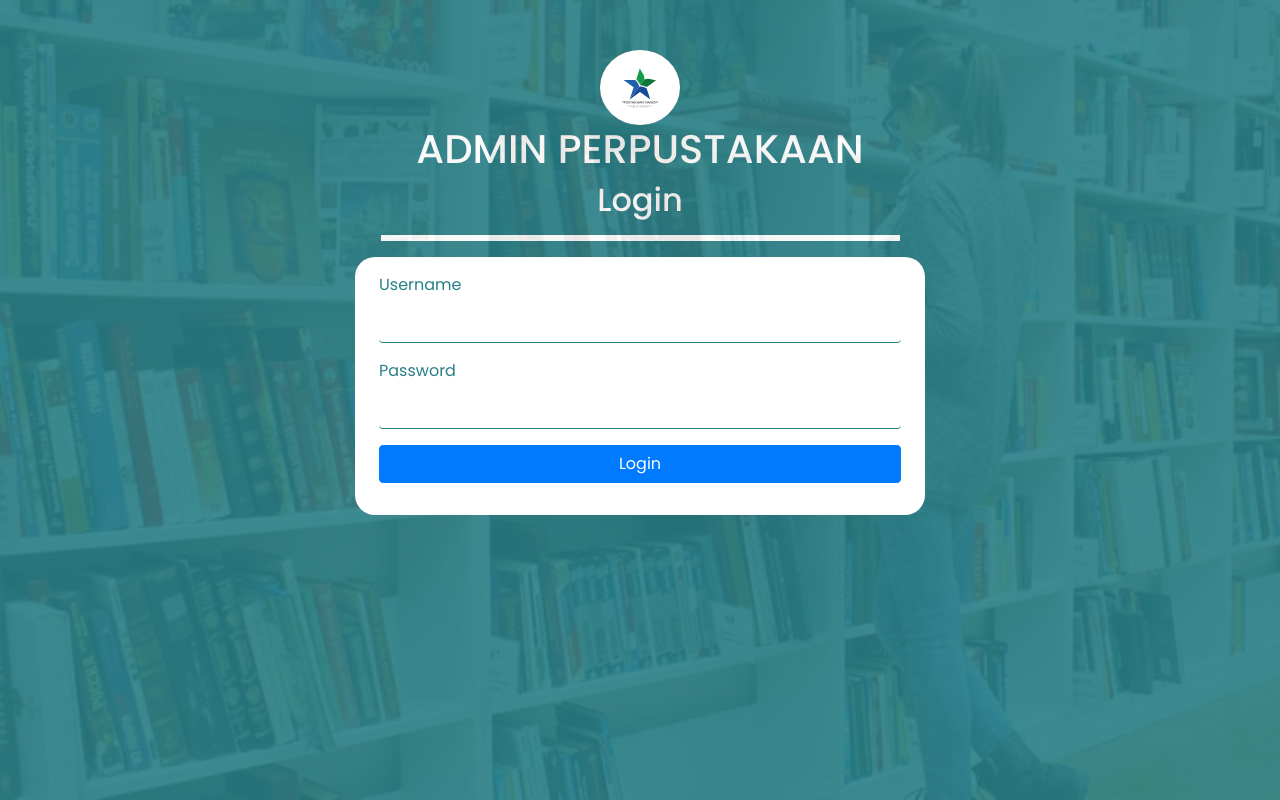
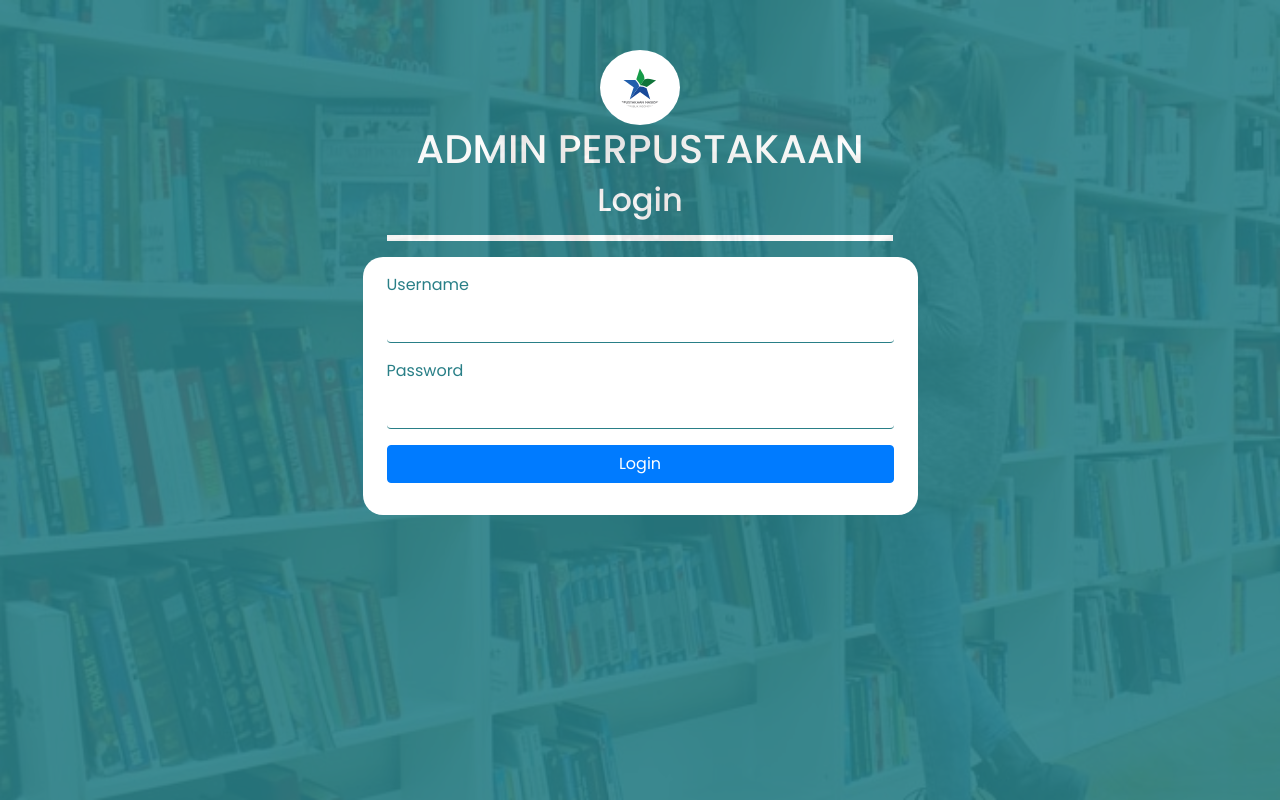
Before and after one commit to ihsansayid99/siperpus, a PHP site: page /login.php in a window 1280 px wide. Run offline with PHP 8.4, Linux system fonts and the light colour scheme; data that the repository does not hold is empty.

Commit message:
fix akhirnya

```diff
--- a/login.php
+++ b/login.php
@@ -1,7 +1,6 @@
 <?php
 session_start();
 
-$_SESSION['sesi'] = NULL;
 if(isset($_SESSION['sesi'])){
     echo "<meta http-equiv='refresh' content='0; url=index.php?p=beranda'>";
 }
@@ -57,7 +56,7 @@ if(isset($_POST['submit'])){
                 </div>
                 <h1 class="text-center">ADMIN PERPUSTAKAAN</h1>
             </div>
-            <div class="form-login">
+            <div class="form-login container">
                 <h2 class="text-center">Login</h2>
                 <hr style="border: 3px solid white;width:45%;">
                 <form action="" method="POST">
```
